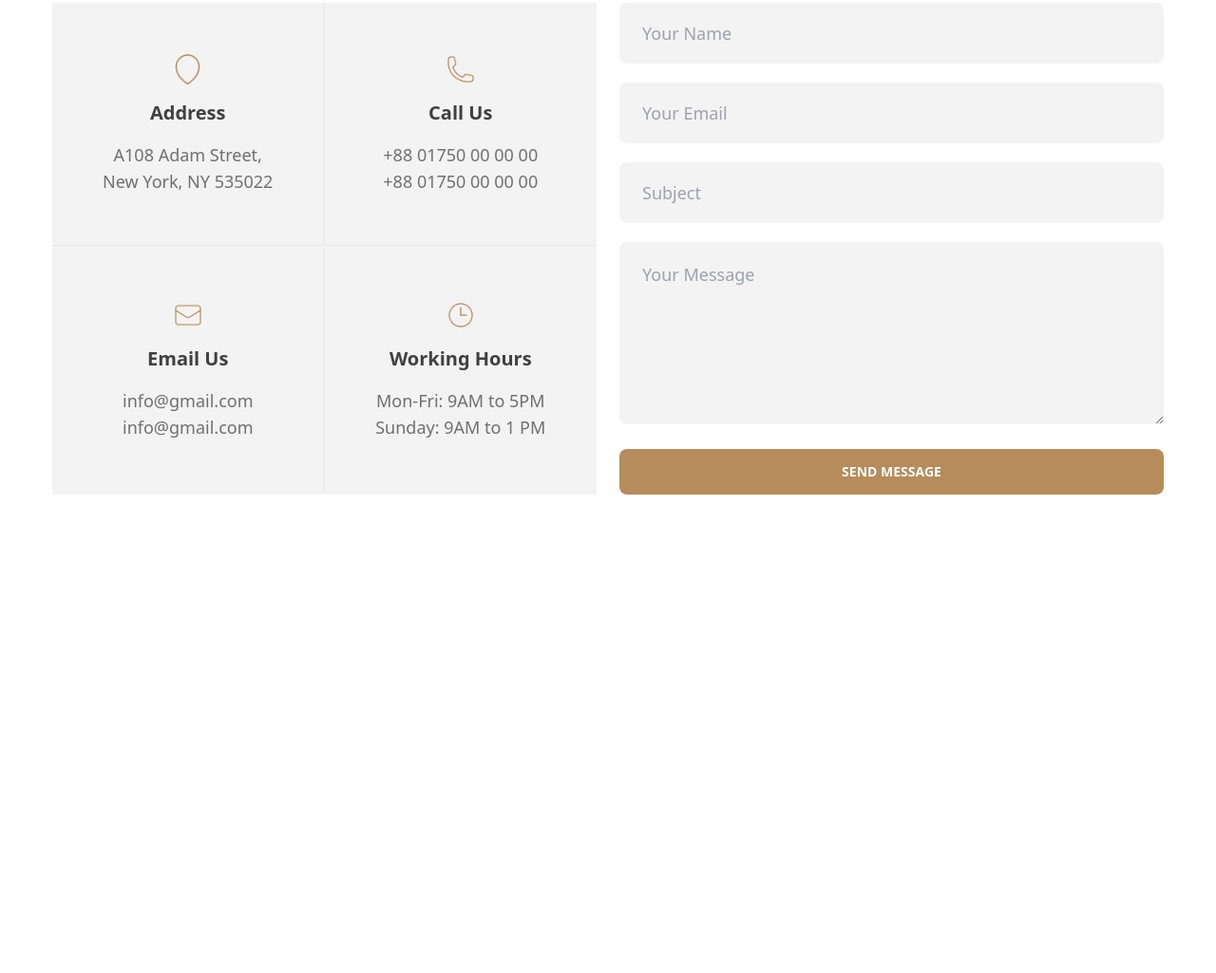
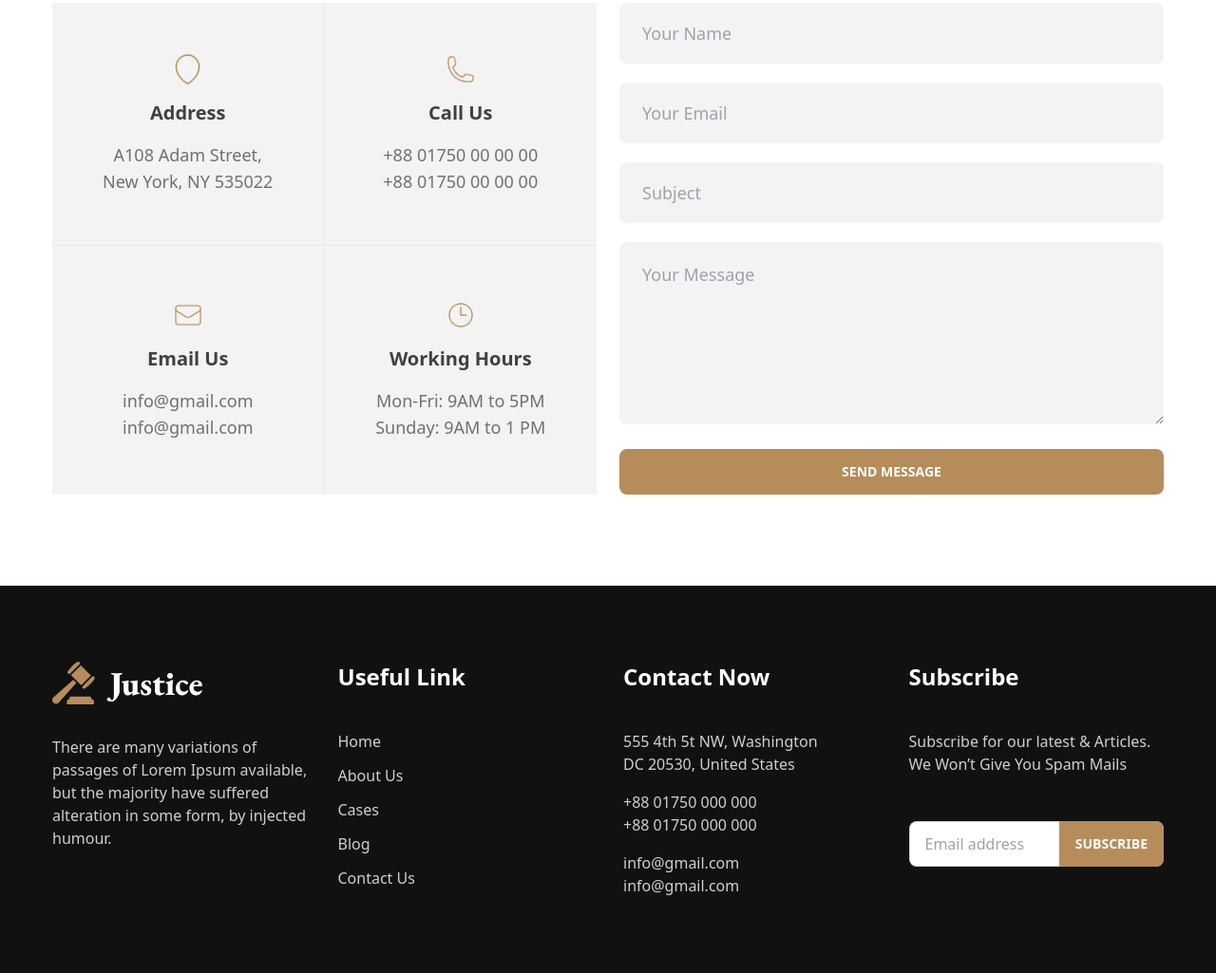
Before and after one commit to naimalinaim1/web-legal-solution-justice, a plain HTML site: page index.html in a window 1280 px wide. Shown: the part 3476-4501 px from the top of the page at 95% size. Before the commit the page ends 3997 px from the top, so only its background shows below. Drawn offline with nearby package versions, Linux system fonts and the light colour scheme.

Commit message:
Added footer

```diff
--- a/index.html
+++ b/index.html
@@ -308,5 +308,43 @@
         </div>
       </section>
     </main>
+    <!-- footer -->
+    <footer class="bg-[#111111] mt-24">
+      <div class="max-w-[1170px] py-20 mx-auto grid grid-cols-1 sm:grid-cols-2 md:grid-cols-4 gap-8 text-[#CFCFCF]">
+        <div>
+          <img class="mb-8" src="images/logo.png" alt="logo">
+          <p>There are many variations of passages of Lorem Ipsum available, but the majority have suffered alteration in some form, by injected humour.</p>
+        </div>
+        <!-- useful link -->
+        <div>
+          <h3 class="text-2xl text-white font-bold mb-10">Useful Link</h3>
+          <ul class="space-y-3">
+            <li><a href="">Home</a></li>
+            <li><a href="">About Us</a></li>
+            <li><a href="">Cases</a></li>
+            <li><a href="">Blog</a></li>
+            <li><a href="">Contact Us</a></li>
+          </ul>
+        </div>
+        <!-- contact info -->
+        <div>
+          <h3 class="text-2xl text-white font-bold mb-10">Contact Now</h3>
+          <div class="space-y-4">
+            <p>555 4th 5t NW, Washington <br>DC 20530, United States</p>
+            <p>+88 01750 000 000 <br>+88 01750 000 000</p>
+            <p>info@gmail.com <br>info@gmail.com</p>
+          </div>
+        </div>
+        <!-- subscribe -->
+        <div>
+          <h3 class="text-2xl text-white font-bold mb-10">Subscribe</h3>
+          <p>Subscribe for our latest & Articles. We Won’t Give You Spam Mails</p>
+          <div class="relative mt-12">
+            <input type="text" placeholder="Email address" class="input input-bordered w-full pr-16" />
+            <button class="btn bg-main border-main absolute top-0 right-0 rounded-l-none">Subscribe</button>
+          </div>
+        </div>
+      </div>
+    </footer>
 </body>
 </html>
```
